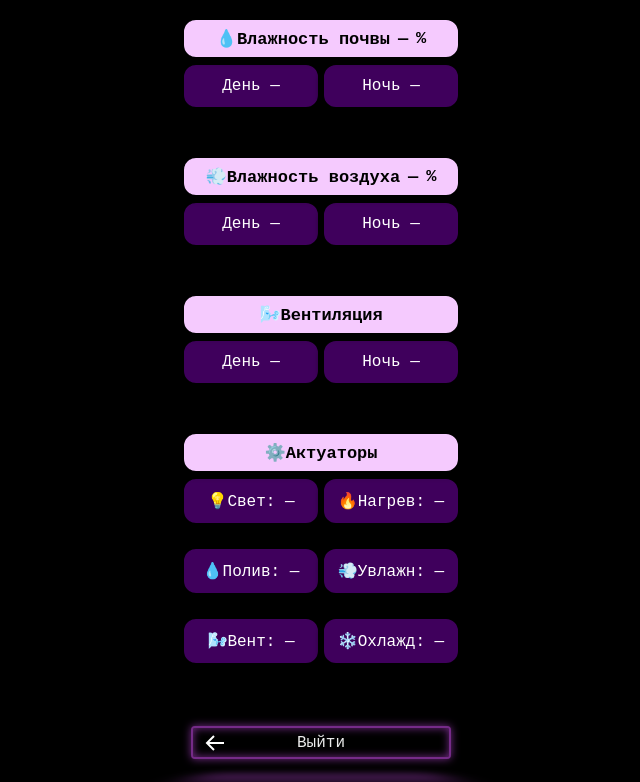
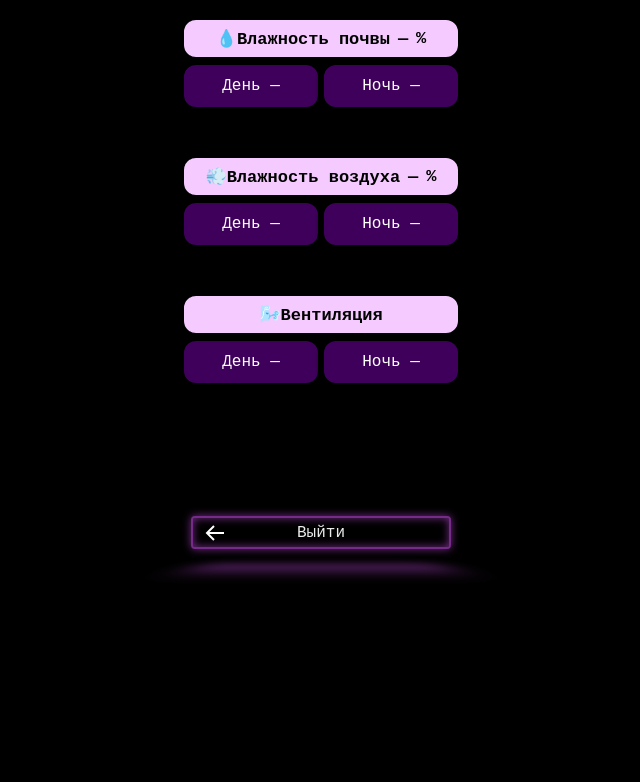
Before and after one commit to AchPaul/1, a plain HTML site: page state.html in a window 1280 px wide. Shown: the part 598-1380 px from the top of the page, without its empty margins (319-959 px from the left). After the commit the page ends 1170 px from the top, so only its background shows below. Drawn offline with Linux system fonts and the light colour scheme; a script that the page names is missing.

Commit message:
Add files via upload

```diff
--- a/state.html
+++ b/state.html
@@ -86,19 +86,7 @@ header{height:75px;background:linear-gradient(135deg,#500078 0%,#28003c 100%);di
 </div>
 </section>
 <section class="state">
-<h1>⚙️Актуаторы</h1>
-<div class="state_info">
-<div class="child-param">💡Свет: <span data-field="light_state">—</span></div>
-<div class="child-param">🔥Нагрев: <span data-field="heating_state">—</span></div>
-</div>
-<div class="state_info">
-<div class="child-param">💧Полив: <span data-field="irrigation_state">—</span></div>
-<div class="child-param">💨Увлажн: <span data-field="humidifier_state">—</span></div>
-</div>
-<div class="state_info">
-<div class="child-param">🌬️Вент: <span data-field="vent_state">—</span></div>
-<div class="child-param">❄️Охлажд: <span data-field="cooling_state">—</span></div>
-</div>
+
 </section>
 <a class="neon-buttom icon" href="index.html">Выйти<div class="icon_btn"><svg xmlns="http://www.w3.org/2000/svg" width="24" height="24" viewBox="0 0 24 24" fill="#fff"><path d="M21 11H6.414l5.293-5.293-1.414-1.414L2.586 12l7.707 7.707 1.414-1.414L6.414 13H21z"/></svg></div></a>
 </main>
```
